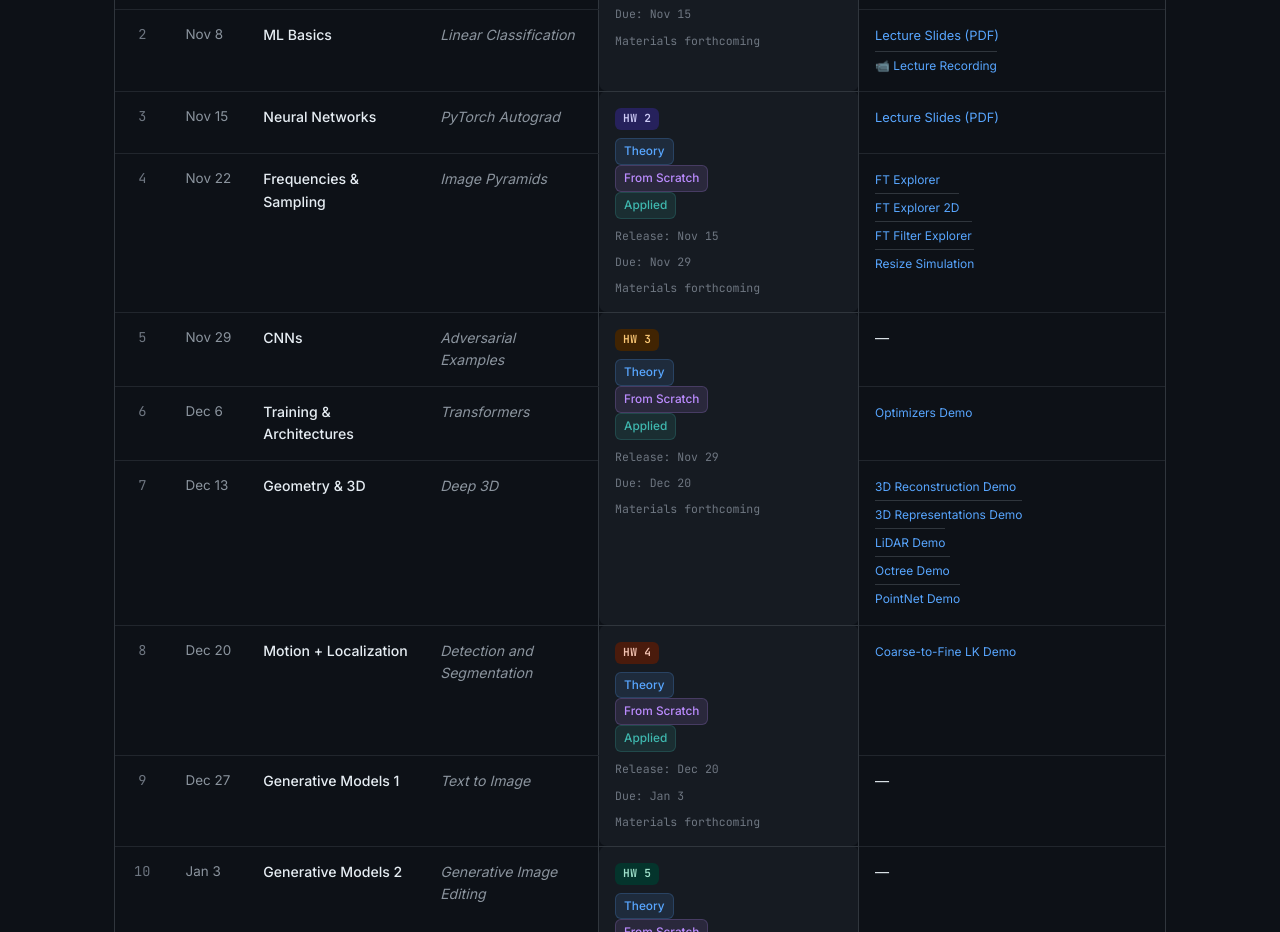
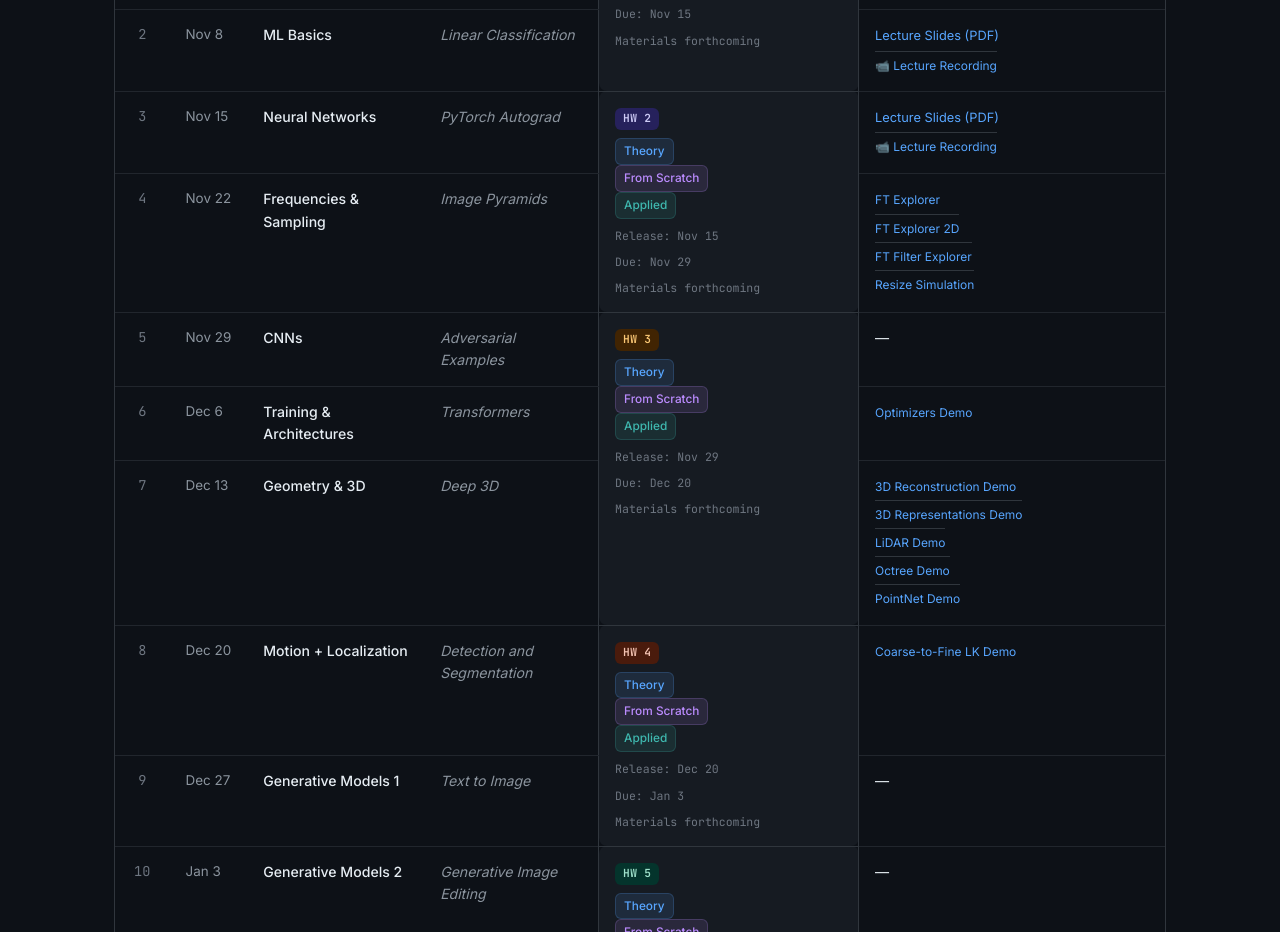
Before and after one commit to assafshocher/mcv, a plain HTML site: page winter2026-27/schedule.html in a window 1280 px wide. Shown: the part 822-1754 px from the top of the page. Drawn offline with Linux system fonts and the light colour scheme; no server answers.

Commit message:
Link Winter MCV Week 3 lecture recording
Added a link to the lecture recording for week 3.

```diff
--- a/winter2026-27/schedule.html
+++ b/winter2026-27/schedule.html
@@ -112,7 +112,7 @@
             <span class="hw-due">Materials forthcoming</span>
           </td>
           <td>
-            <a href="resources/week3/lecture.pdf" class="resource-link">Lecture Slides (PDF)</a>
+            <a href="resources/week3/lecture.pdf" class="resource-link">Lecture Slides (PDF)</a><br><a href="https://www.youtube.com/watch?v=b8qKZhc_xr8" class="resource-link" style="font-size:0.85em;" target="_blank" rel="noopener">📹 Lecture Recording</a>
           </td>
         </tr>
         <tr>
```
